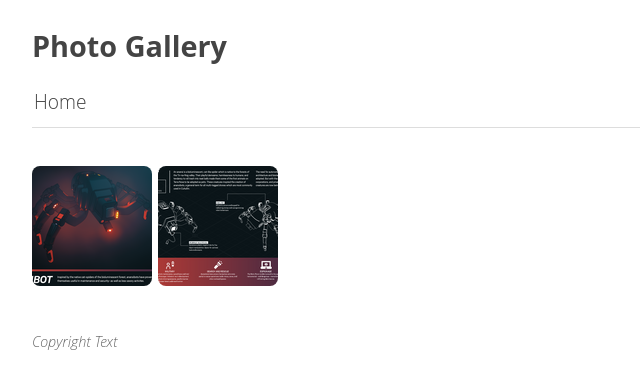
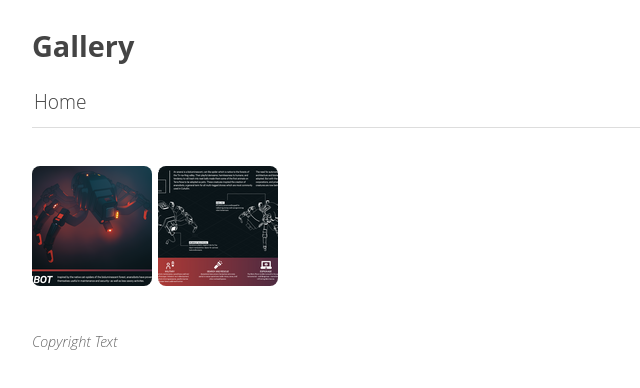
Before and after one commit to drone100000/gallery, a plain HTML site: page index.html in a window 1280 px wide. Shown: the whole page, without its empty margins (0-640 px from the left). Drawn offline with Linux system fonts and the light colour scheme.

Commit message:
Deploying to gh-pages from  @ 8e80f454aa59a3663774004e2822e0f9e806cae4 🚀

```diff
--- a/index.html
+++ b/index.html
@@ -4,7 +4,7 @@
   <head>
       <meta charset="utf-8" />
       <meta name="viewport" content="width=device-width, user-scalable=no" />
-      <title>Photo Gallery - Home</title>
+      <title>Gallery - Home</title>
       <link rel="stylesheet" href="public/lightgallery/css/lightgallery.css" />
       <link rel="stylesheet" href="public/videojs/video-js.min.css" />
       <link rel="stylesheet" href="public/lightgallery/css/lg-exif.min.css" />
@@ -21,7 +21,7 @@
         Gallery title
       -->
       <header>
-        <h1><a href="index.html">Photo Gallery</a></h1>
+        <h1><a href="index.html">Gallery</a></h1>
       </header>
 
       <!--
```
Also changed, not shown: 1 other file.
